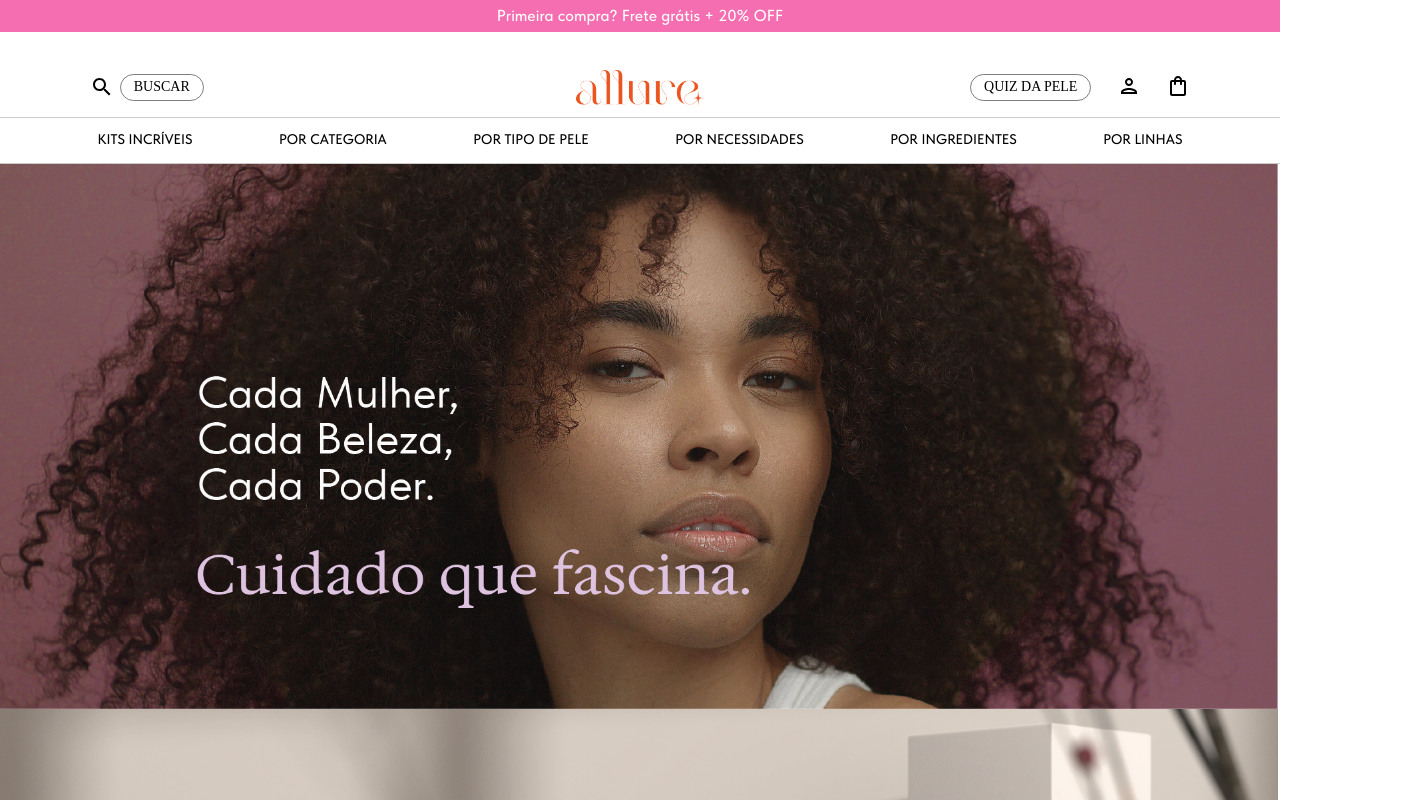
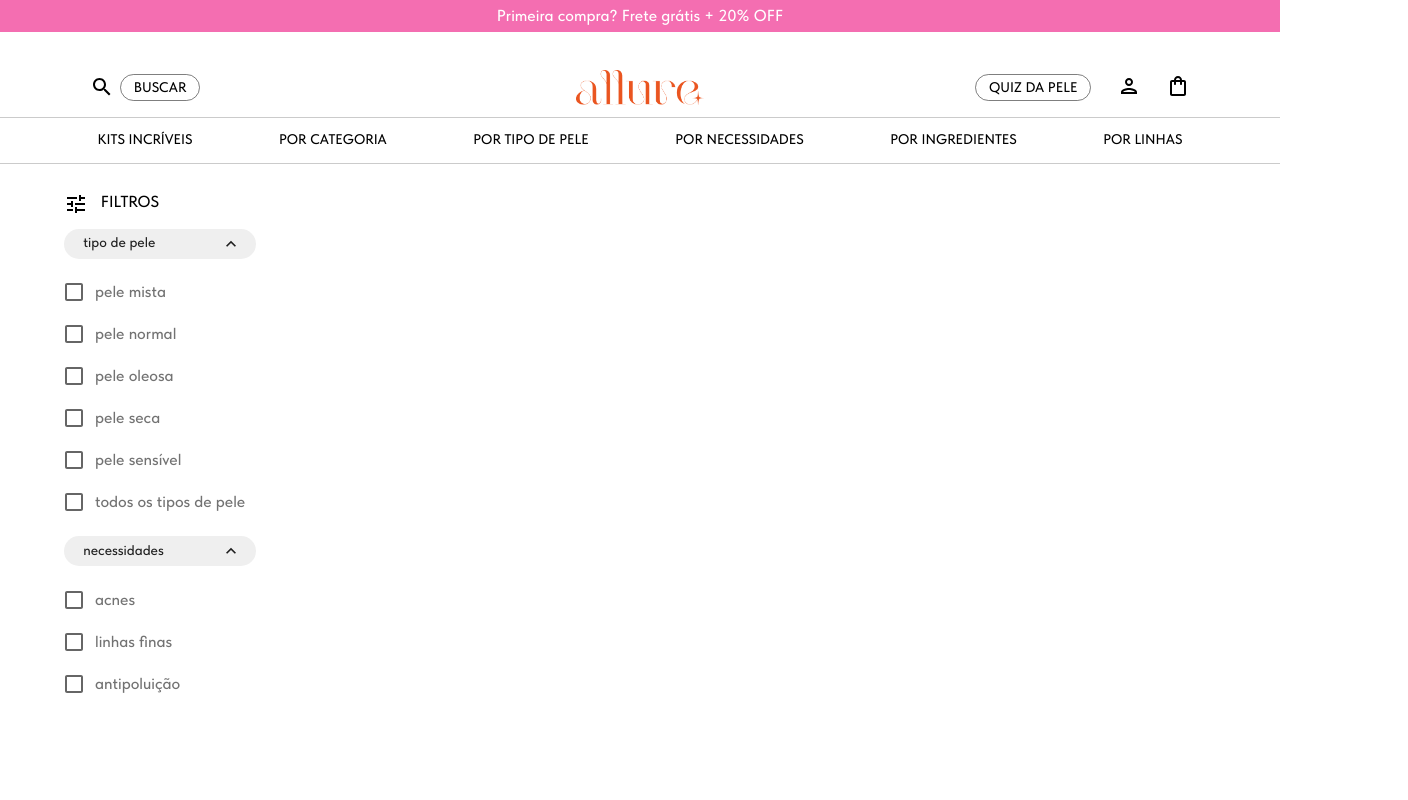
Before and after one commit to nandobfer/allure, a React (Vite) app: page /products in a window 1280 px wide. Shown: the top 800 px of the page, 1408 px wide, since content can reach past the window. Built offline with nearby package versions, Linux system fonts and the light colour scheme; the HTML template or start-up script is replaced by a standard one.

Commit message:
feat: added filters

```diff
--- a/src/Routes.tsx
+++ b/src/Routes.tsx
@@ -1,12 +1,14 @@
 import { Route, Routes as ReactRoutes } from "react-router-dom"
 import { Home } from "./screens/Home"
+import { Products } from "./screens/Products"
 
 interface RoutesProps {}
 
 export const Routes: React.FC<RoutesProps> = ({}) => {
-    return  (
+    return (
         <ReactRoutes>
             <Route index element={<Home />} />
+            <Route path="/products/*" element={<Products />} />
             <Route path="*" element={<Home />} />
         </ReactRoutes>
     )
--- /dev/null
+++ b/src/components/FilterComponent.tsx
@@ -0,0 +1,42 @@
+import React, { useState } from "react"
+import { Box, Button, Checkbox, Collapse, FormControlLabel, MenuItem } from "@mui/material"
+import KeyboardArrowUpIcon from "@mui/icons-material/KeyboardArrowUp"
+
+interface FilterProps {
+    title: string
+    items: string[]
+}
+
+export const Filter: React.FC<FilterProps> = ({ title, items }) => {
+    const [open, setOpen] = useState(true)
+
+    return (
+        <Box sx={{ flexDirection: "column", gap: "1vw" }}>
+            <Button
+                onClick={() => setOpen((open) => !open)}
+                variant="contained"
+                sx={{
+                    borderRadius: "5vw",
+                    textTransform: "none",
+                    bgcolor: "#EFEFEF",
+                    transition: "0.5s",
+                    fontSize: "1.1vw",
+                    width: "15vw",
+                    justifyContent: "space-between",
+                    padding: "0.2vw 1.5vw",
+                    boxShadow: "none",
+                }}
+                endIcon={<KeyboardArrowUpIcon sx={{ rotate: open ? "" : "180deg" }} />}
+            >
+                {title}
+            </Button>
+            <Collapse in={open}>
+                <Box sx={{ flexDirection: "column" }}>
+                    {items.map((item) => (
+                        <FormControlLabel control={<Checkbox />} label={item} sx={{ color: "#727272" }} />
+                    ))}
+                </Box>
+            </Collapse>
+        </Box>
+    )
+}
--- /dev/null
+++ b/src/components/Filters.tsx
@@ -0,0 +1,22 @@
+import React from "react"
+import { Box } from "@mui/material"
+import TuneIcon from "@mui/icons-material/Tune"
+import { Filter } from "./FilterComponent"
+
+interface FiltersProps {}
+
+export const Filters: React.FC<FiltersProps> = ({}) => {
+    return (
+        <Box sx={{ flexDirection: "column", gap: "1vw" }}>
+            <Box sx={{ gap: "1vw" }}>
+                <TuneIcon /> FILTROS
+            </Box>
+
+            <Filter
+                title="tipo de pele"
+                items={["pele mista", "pele normal", "pele oleosa", "pele seca", "pele sensível", "todos os tipos de pele"]}
+            />
+            <Filter title="necessidades" items={["acnes", "linhas finas", "antipoluição"]} />
+        </Box>
+    )
+}
--- a/src/components/Header.tsx
+++ b/src/components/Header.tsx
@@ -31,7 +31,7 @@ export const Header: React.FC<HeaderProps> = ({ }) => {
                     </Button>
                 </Box>
 
-                <Logo sx={{ justifyContent: "center", width: "10vw" }} />
+                <Logo sx={{ justifyContent: "center", width: "10vw", cursor: "pointer" }} />
 
                 <Box sx={{ gap: "2vw", flex: 1, justifyContent: "flex-end" }}>
                     <Button sx={buttonStyle} color="secondary" variant="outlined">
@@ -51,7 +51,11 @@ export const Header: React.FC<HeaderProps> = ({ }) => {
                     justifyContent: "space-between",
                 }}
             >
-                <Menu name="kits incríveis" menus={["por rotinas", "por necessidades", "por ingredientes", "para presentear", "ver todos"]} />
+                <Menu
+                    name="kits incríveis"
+                    menus={["por rotinas", "por necessidades", "por ingredientes", "para presentear", "ver todos"]}
+                    location="/products/kits"
+                />
                 <Menu
                     name="por categoria"
                     menus={[
--- a/src/components/Logo.tsx
+++ b/src/components/Logo.tsx
@@ -1,16 +1,18 @@
 import React from 'react'
 import {Box, SxProps} from '@mui/material'
 import logo from '../assets/logo.png'
+import { useNavigate } from "react-router-dom"
 
 interface LogoProps {
     sx?: SxProps
 }
 
 export const Logo:React.FC<LogoProps> = ({ sx }) => {
+    const navigate = useNavigate()
 
     return (
-        <Box sx={sx}>
-            <img src={logo} style={{width: '100%', height: '100%'}} />
+        <Box sx={sx} onClick={() => navigate("/")}>
+            <img src={logo} style={{ width: "100%", height: "100%" }} />
         </Box>
     )
 }
--- a/src/components/Menu.tsx
+++ b/src/components/Menu.tsx
@@ -1,12 +1,16 @@
 import React, { useRef, useState } from "react"
 import { Box, Button, MenuItem, Paper, Menu as ReactMenu, Tooltip } from "@mui/material"
+import { useNavigate } from "react-router-dom"
 
 interface MenuProps {
     name: string
     menus: string[]
+    location?: string
 }
 
-export const Menu: React.FC<MenuProps> = ({ name, menus }) => {
+export const Menu: React.FC<MenuProps> = ({ name, menus, location }) => {
+    const navigate = useNavigate()
+
     const [open, setOpen] = useState(false)
 
     return (
@@ -16,7 +20,7 @@ export const Menu: React.FC<MenuProps> = ({ name, menus }) => {
             title={
                 <Paper sx={{ flexDirection: "column", marginTop: "-1vw" }}>
                     {menus.map((menu) => (
-                        <MenuItem key={menu} onClick={() => {}}>
+                        <MenuItem key={menu} onClick={() => navigate(location || "/")}>
                             {menu}
                         </MenuItem>
                     ))}
--- a/src/hooks/useMuiTheme.ts
+++ b/src/hooks/useMuiTheme.ts
@@ -4,7 +4,7 @@ import colors from "../style/colors"
 export const useMuiTheme = () => {
     const THEME = createTheme({
         typography: {
-            fontFamily: ["Montserrat", "Futura Medium BT"].join(","),
+            fontFamily: ["Tilda"].join(","),
         },
         palette: {
             primary: {
@@ -13,7 +13,6 @@ export const useMuiTheme = () => {
             secondary: {
                 main: colors.secondary,
             },
-
         },
     })
 
--- /dev/null
+++ b/src/screens/Products.tsx
@@ -0,0 +1,17 @@
+import React from "react"
+import { Box } from "@mui/material"
+import { Header } from "../components/Header"
+import { Filters } from "../components/Filters"
+
+interface ProductsProps {}
+
+export const Products: React.FC<ProductsProps> = ({}) => {
+    return (
+        <Box sx={{ flexDirection: "column" }}>
+            <Header />
+            <Box sx={{ gap: "5vw", padding: "15vw 5vw 5vw" }}>
+                <Filters />
+            </Box>
+        </Box>
+    )
+}
```
